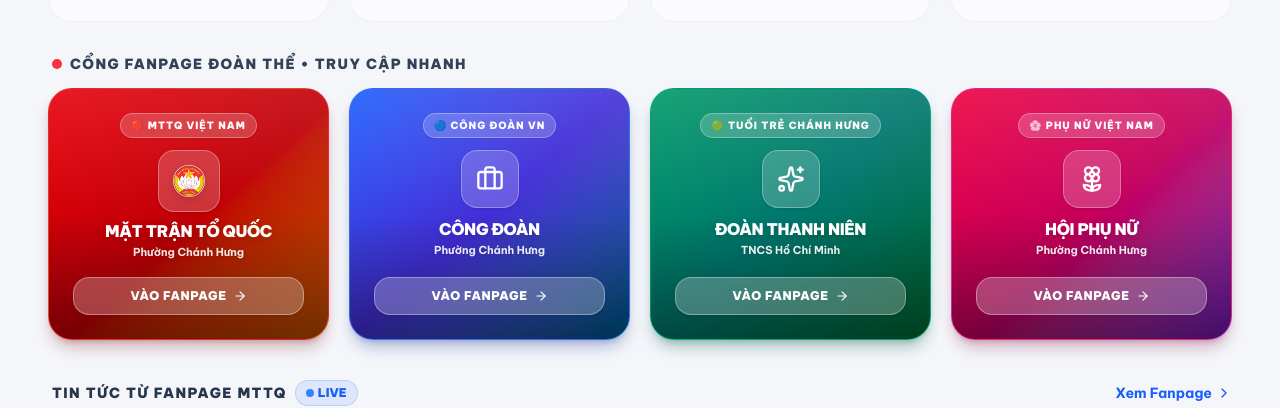
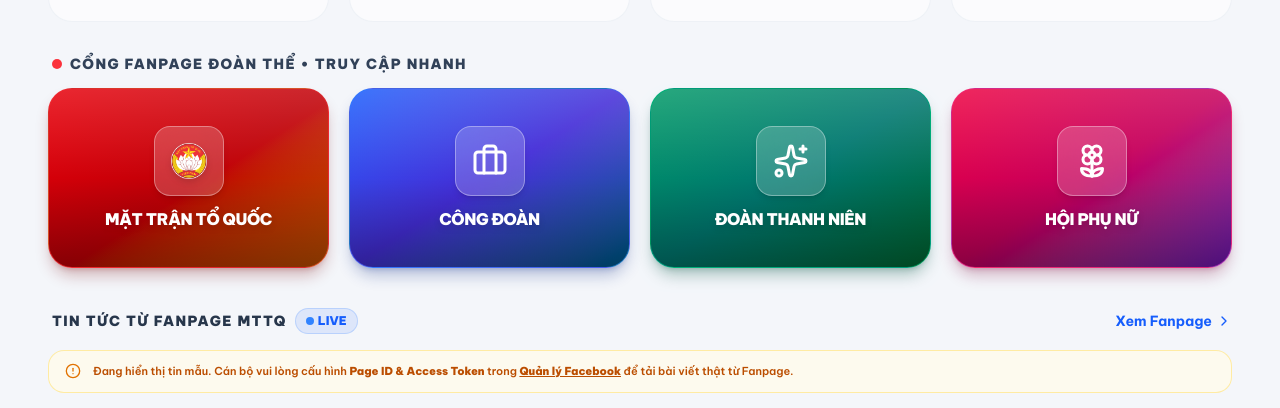
Before and after one commit to chidoankhupho23phuongchanhhung/MTTQ-CHANHHUNG, a Next.js app: page / in a window 1280 px wide. Shown: the part 1094-1502 px from the top of the page. Built offline with nearby package versions, Linux system fonts and the light colour scheme.

Commit message:
Tối giản 4 thẻ tab màu trên trang chủ: chỉ giữ Logo và Tên đoàn thể to rõ, căn giữa hiện đại

```diff
--- a/components/pages/HomePage.tsx
+++ b/components/pages/HomePage.tsx
@@ -146,13 +146,11 @@
     </motion.button>
   );
 
-  /* ─── Vibrant Colored Tab Card Component ─── */
+  /* ─── Vibrant Colored Tab Card Component (Chỉ Logo + Tên) ─── */
   const ColorTabCard = ({
     index,
     onClick,
-    tag,
     title,
-    subtitle,
     gradient,
     shadowColor,
     borderColor,
@@ -161,9 +159,7 @@
   }: {
     index: number;
     onClick: () => void;
-    tag: string;
-    title: string;
-    subtitle: string;
+    title: React.ReactNode;
     gradient: string;
     shadowColor: string;
     borderColor: string;
@@ -172,56 +168,30 @@
   }) => (
     <motion.button
       {...fadeUpProps(index)}
-      whileHover={{ scale: 1.03, y: -4 }}
-      whileTap={{ scale: 0.97 }}
+      whileHover={{ scale: 1.04, y: -4 }}
+      whileTap={{ scale: 0.96 }}
       onClick={onClick}
       className={cn(
-        "relative flex flex-col items-center justify-between p-4 sm:p-5 lg:p-6 rounded-3xl",
+        "relative flex flex-col items-center justify-center p-5 sm:p-6 rounded-3xl",
         "border overflow-hidden cursor-pointer transition-all duration-300 text-center w-full group",
-        "min-h-[210px] sm:min-h-[230px] lg:min-h-[250px] shadow-lg",
+        "min-h-[145px] sm:min-h-[165px] md:min-h-[180px] shadow-lg",
         gradient,
         borderColor,
         shadowColor
       )}
     >
       {/* Decorative background glow overlay */}
-      <div className="absolute inset-0 bg-gradient-to-t from-black/40 via-transparent to-white/10 pointer-events-none" />
+      <div className="absolute inset-0 bg-gradient-to-t from-black/30 via-transparent to-white/15 pointer-events-none" />
 
-      {/* Top Tag / Tab Pill */}
-      <div className="relative z-10 flex items-center justify-center mb-2">
-        <span className="inline-flex items-center gap-1 text-[9px] sm:text-[10px] font-black uppercase tracking-widest px-2.5 py-1 rounded-full bg-white/20 backdrop-blur-md border border-white/30 text-white shadow-xs">
-          {tag}
-        </span>
+      {/* Icon / Logo Container */}
+      <div className="relative z-10 p-3.5 sm:p-4 rounded-2xl bg-white/20 backdrop-blur-md border border-white/35 text-white shadow-md group-hover:scale-110 transition-transform duration-300 mb-2.5 sm:mb-3">
+        {customIcon ? customIcon : Icon && <Icon className="h-7 w-7 sm:h-9 sm:w-9 text-white" />}
       </div>
 
-      {/* Icon Container */}
-      <div className="relative z-10 p-3 sm:p-3.5 rounded-2xl bg-white/20 backdrop-blur-md border border-white/30 text-white shadow-sm group-hover:scale-110 transition-transform duration-300 my-1">
-        {customIcon ? customIcon : Icon && <Icon className="h-6 w-6 sm:h-7 sm:w-7 text-white" />}
-      </div>
-
-      {/* Title & Subtitle */}
-      <div className="relative z-10 my-auto py-1 flex flex-col items-center justify-center">
-        <span className="text-xs sm:text-sm lg:text-base font-black text-white uppercase leading-snug tracking-tight drop-shadow-md">
-          {title}
-        </span>
-        <span className="text-[10px] sm:text-[11px] text-white/90 font-bold mt-0.5 drop-shadow-sm">
-          {subtitle}
-        </span>
-      </div>
-
-      {/* Action Button Box */}
-      <div className="relative z-10 w-full mt-3">
-        <div className={cn(
-          "flex items-center justify-center gap-1.5 w-full py-2 sm:py-2.5 px-3 sm:px-4 rounded-2xl",
-          "text-[11px] sm:text-xs font-black uppercase tracking-wider",
-          "bg-white/25 group-hover:bg-white text-white group-hover:text-slate-900",
-          "backdrop-blur-md border border-white/35 group-hover:border-white",
-          "transition-all duration-300 shadow-sm"
-        )}>
-          <span>Vào Fanpage</span>
-          <ArrowRight className="h-3 w-3 sm:h-3.5 sm:w-3.5 transition-transform group-hover:translate-x-1" />
-        </div>
-      </div>
+      {/* Title (Tên đoàn thể) */}
+      <span className="relative z-10 text-xs sm:text-sm md:text-base font-black text-white uppercase leading-snug tracking-tight drop-shadow-md text-center select-none">
+        {title}
+      </span>
     </motion.button>
   );
 
@@ -476,9 +446,7 @@
             <ColorTabCard
               index={8}
               onClick={() => handleExternal(getFanpageUrl('mttq', 'https://www.facebook.com/profile.php?id=61580661372890'))}
-              tag="🔴 MTTQ VIỆT NAM"
               title="Mặt trận Tổ quốc"
-              subtitle="Phường Chánh Hưng"
               gradient="bg-gradient-to-br from-red-600 via-red-700 to-amber-700"
               borderColor="border-red-400/40"
               shadowColor="shadow-red-900/30 hover:shadow-red-600/40"
@@ -486,7 +454,7 @@
                 <img
                   src="/mttq-logo.png"
                   alt="Logo MTTQ"
-                  className="h-7 w-7 sm:h-8 sm:w-8 object-contain filter drop-shadow-md"
+                  className="h-8 w-8 sm:h-9 sm:w-9 object-contain filter drop-shadow-md"
                 />
               }
             />
@@ -495,9 +463,7 @@
             <ColorTabCard
               index={9}
               onClick={() => handleExternal(getFanpageUrl('congdoan', 'https://www.facebook.com/search/top?q=C%C3%B4ng%20%C4%90o%C3%A0n%20Ph%C6%B0%E1%BB%9Dng%20Ch%C3%A1nh%20H%C6%B0ng'))}
-              tag="🔵 CÔNG ĐOÀN VN"
               title="Công Đoàn"
-              subtitle="Phường Chánh Hưng"
               gradient="bg-gradient-to-br from-blue-600 via-indigo-700 to-sky-800"
               borderColor="border-blue-400/40"
               shadowColor="shadow-blue-900/30 hover:shadow-blue-600/40"
@@ -508,9 +474,7 @@
             <ColorTabCard
               index={10}
               onClick={() => handleExternal(getFanpageUrl('doanthanhnien', 'https://www.facebook.com/search/top?q=%C4%90o%C3%A0n%20Thanh%20Ni%C3%AAn%20Ph%C6%B0%E1%BB%9Dng%20Ch%C3%A1nh%20H%C6%B0ng'))}
-              tag="🟢 TUỔI TRẺ CHÁNH HƯNG"
               title="Đoàn Thanh Niên"
-              subtitle="TNCS Hồ Chí Minh"
               gradient="bg-gradient-to-br from-emerald-600 via-teal-700 to-green-800"
               borderColor="border-emerald-400/40"
               shadowColor="shadow-emerald-900/30 hover:shadow-emerald-600/40"
@@ -521,9 +485,7 @@
             <ColorTabCard
               index={11}
               onClick={() => handleExternal(getFanpageUrl('phunu', 'https://www.facebook.com/search/top?q=H%E1%BB%99i%20Li%C3%AAn%20hi%E1%BB%87p%20Ph%E1%BB%A5%20n%E1%BB%AF%20Ph%C6%B0%E1%BB%9Dng%20Ch%C3%A1nh%20H%C6%B0ng'))}
-              tag="🌸 PHỤ NỮ VIỆT NAM"
               title="Hội Phụ Nữ"
-              subtitle="Phường Chánh Hưng"
               gradient="bg-gradient-to-br from-rose-600 via-pink-700 to-purple-800"
               borderColor="border-pink-400/40"
               shadowColor="shadow-pink-900/30 hover:shadow-pink-600/40"
```
